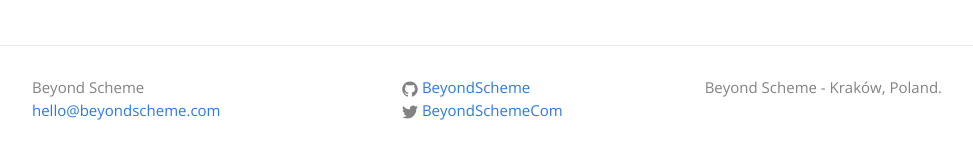
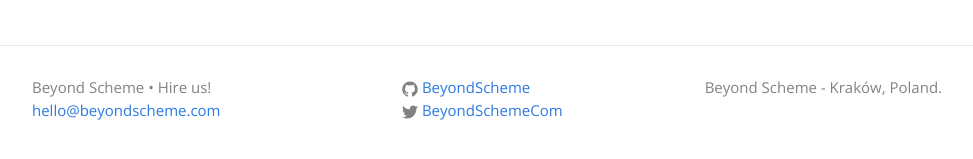
Before and after one commit to BeyondScheme/BeyondScheme.github.io, a Jekyll site: the page built from index.html, in a window 1280 px wide and 900 px high, scrolled down 1641 px. Shown: the part 719-878 px from the top of the window, without its empty margins (153-1126 px from the left). Built offline with Jekyll 4.4.1, drawn with Linux system fonts in a browser that asks for light colours; nearby versions of some CDN libraries.

Commit message:
Add hire us in footer

```diff
--- a/_includes/footer.html
+++ b/_includes/footer.html
@@ -7,7 +7,7 @@
     <div class="footer-col-wrapper">
       <div class="footer-col footer-col-1">
         <ul class="contact-list">
-          <li>Beyond Scheme</li>
+          <li>Beyond Scheme • Hire us!</li>
           <li><a href="mailto:{{ site.email }}">{{ site.email }}</a></li>
         </ul>
       </div>
```
